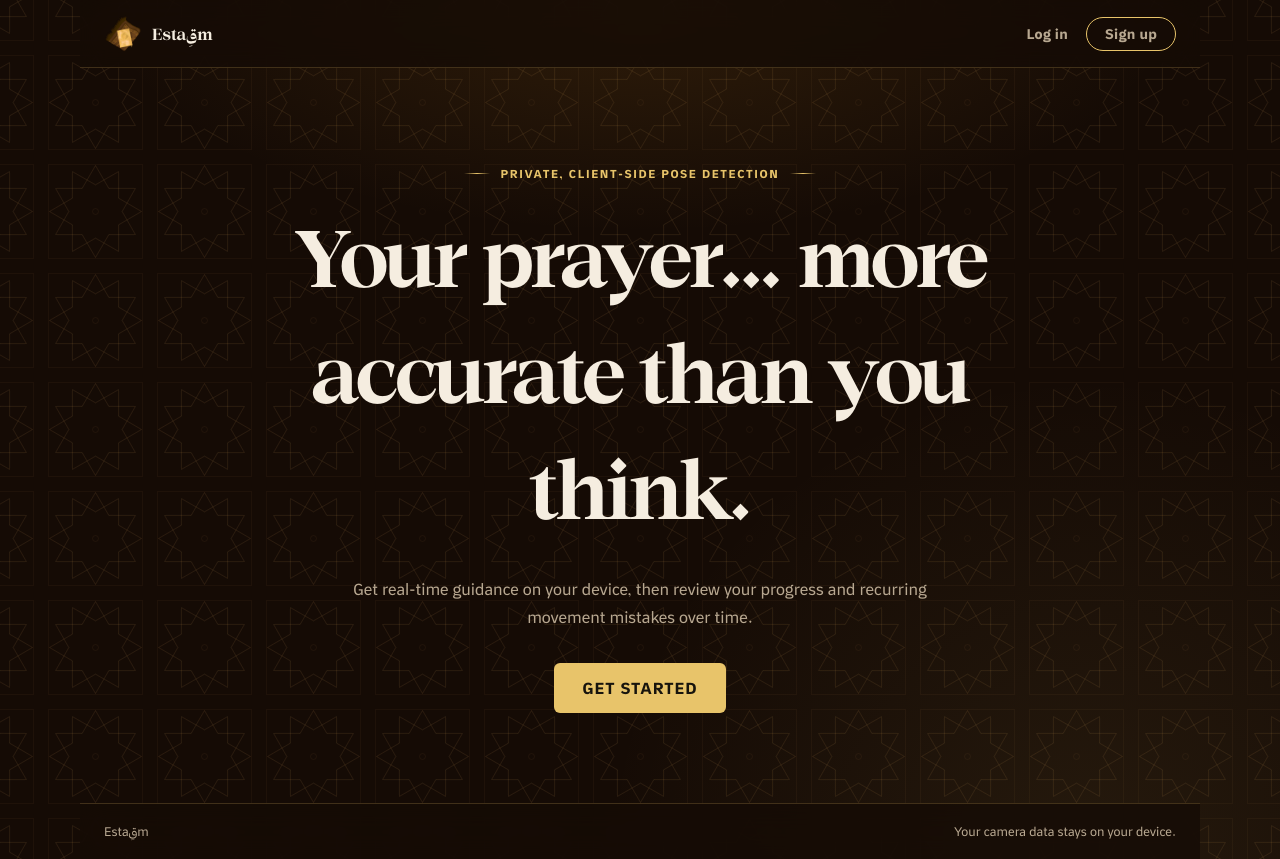
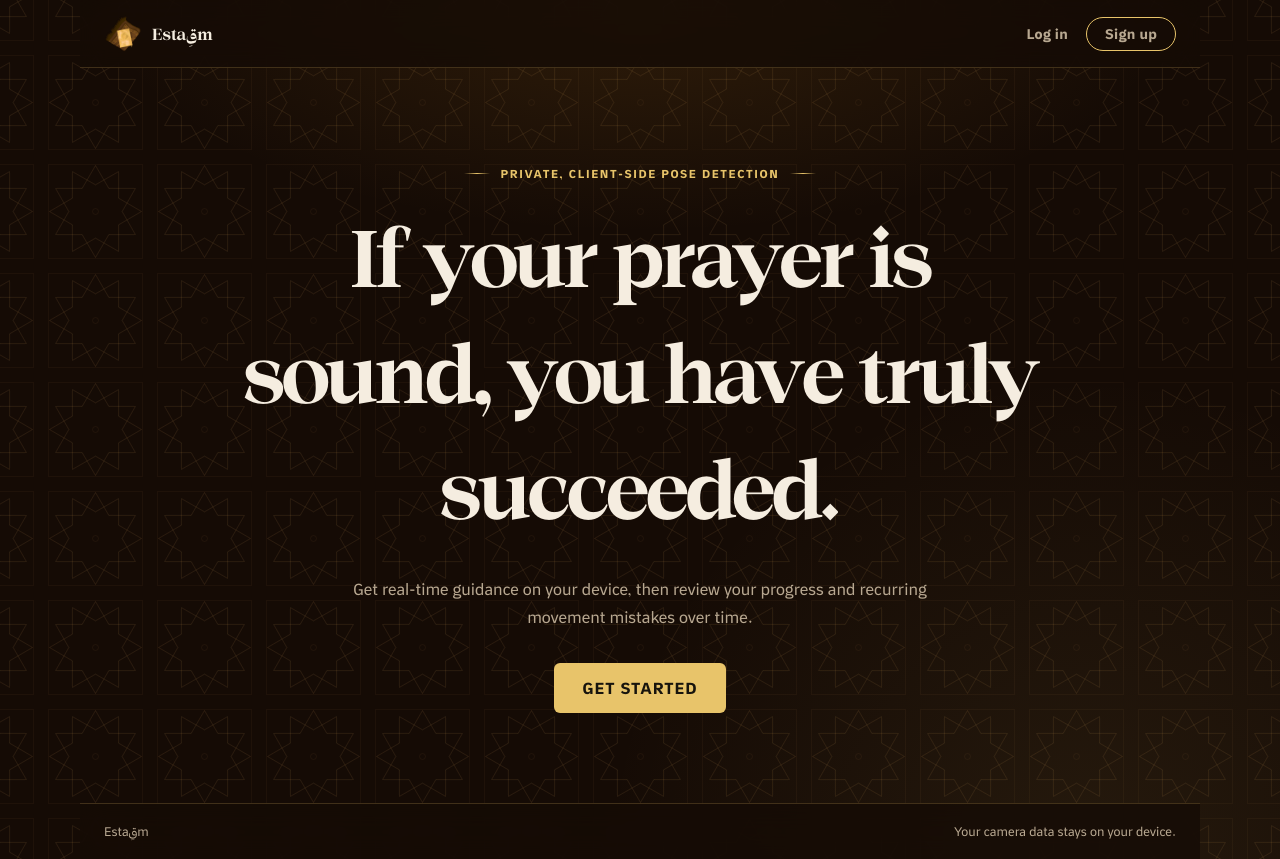
Before and after one commit to AbdelrahmanElsaadany22/prayer-teacher, a React (Vite) app in the folder Frontend/front/: page / in a window 1280 px wide. Built offline with nearby package versions, Linux system fonts and the light colour scheme; no server answers.

Commit message:
Chang English c Main Header

```diff
--- a/Frontend/front/src/shared/i18n/translations.ts
+++ b/Frontend/front/src/shared/i18n/translations.ts
@@ -57,7 +57,7 @@ export const translations: Record<Lang, Dict> = {
     'footer.brand': 'Estaقِm',
     'footer.privacy': 'Your camera data stays on your device.',
     'home.eyebrow': 'Private, client-side pose detection',
-    'home.title': 'Your prayer... more accurate than you think.',
+    'home.title': 'If your prayer is sound, you have truly succeeded.',
     'home.subtitle': 'Get real-time guidance on your device, then review your progress and recurring movement mistakes over time.',
     'home.ctaStart': 'Get started',
     'home.ctaDashboard': 'Open dashboard',
```
